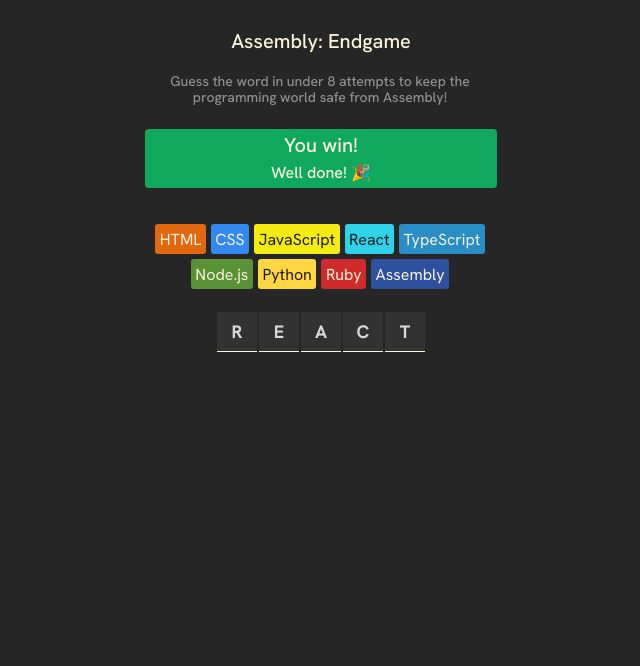
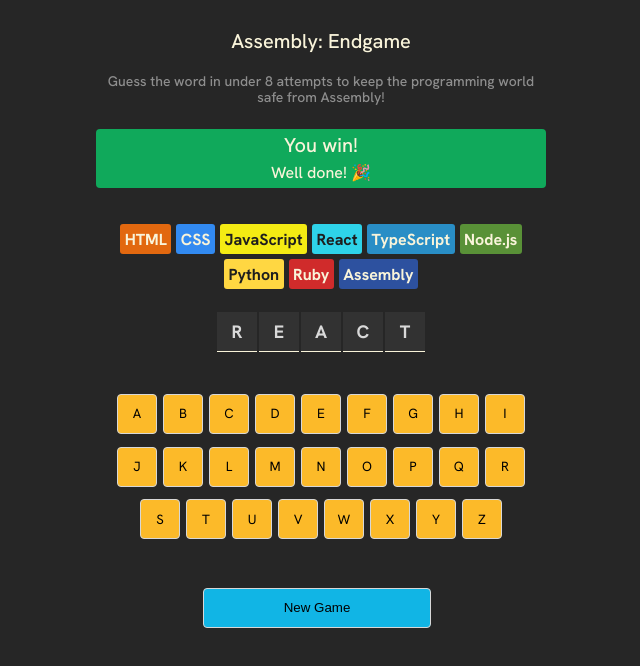
Before and after one commit to ray-17/endgame, a React (Vite) app in the folder endgame/: page / in a window 1280 px wide. Shown: the top 666 px of the page, without its empty margins (319-959 px from the left). Built offline with nearby package versions, Linux system fonts and the light colour scheme.

Commit message:
added keyboard and saved selected key state

```diff
--- a/endgame/package.json
+++ b/endgame/package.json
@@ -10,6 +10,7 @@
     "preview": "vite preview"
   },
   "dependencies": {
+    "clsx": "^2.1.1",
     "react": "^19.2.4",
     "react-dom": "^19.2.4"
   },
--- a/endgame/src/App.jsx
+++ b/endgame/src/App.jsx
@@ -1,4 +1,5 @@
 import Header from "./components/Header";
+import Keyboard from "./components/Keyboard";
 import Languages from "./components/Languages";
 import Status from "./components/Status";
 import Word from "./components/Word";
@@ -15,6 +16,10 @@
     <Status/>
     <Languages/>
     <Word/>
+    <Keyboard/>
+
+
+    <button className="newgame">New Game</button>
     </main>
   )
 }
--- /dev/null
+++ b/endgame/src/components/Keyboard.jsx
@@ -0,0 +1,33 @@
+import { useState } from "react"
+
+
+export default function Keyboard() {
+
+    const alphabet = "abcdefghijklmnopqrstuvwxyz"
+
+    const [guess, setGuess] = useState([])
+
+    function pick(key) {
+        setGuess(prev =>
+            prev.includes(key) ? prev : [...prev, key]
+        )
+    }
+
+    const keys = alphabet.split('').map((key, index) => {
+        return (
+            <button key={index}
+                className="keys"
+                onClick={() => pick(key)}>{key.toUpperCase()}</button>
+        )
+    })
+
+    console.log(guess)
+
+    return (
+        <section className="keyboard">
+            {keys}
+        </section>
+
+
+    )
+}
--- a/endgame/src/index.css
+++ b/endgame/src/index.css
@@ -17,7 +17,8 @@
   text-align: center;
   font-weight: 500;
   line-height: 100%;
-  width: 352px;
+  width: 100%;
+  max-width: 450px;
 }
 
 header > h1{
@@ -30,12 +31,13 @@
    color: #8E8E8E;
    font-size: 14px;
    height: 36px;
-   max-width: 350px;
+   max-width: 450px;
 }
 
 .status{
     width: 100%;
     height: 59px;
+    max-width: 450px;
     background-color: #10A95B;
     margin-top: 20px;
     border-radius: 4px;
@@ -67,7 +69,7 @@
     height: 51.5px;
     display: flex;
     justify-content: center;
-    max-width: 350px;
+    max-width: 450px;
     align-items: center;
     gap: 5px;
     margin-top: 36px;
@@ -80,6 +82,7 @@
     height: fit-content;
     padding: 4.5px;
     gap: 4.5px;
+    font-weight: 700;
 }
 
 section.words{
@@ -89,6 +92,7 @@
     margin-top: 36px;
     display: flex;
     justify-content: center;
+    gap: 2px;
 }
 
 span.letters{
@@ -102,3 +106,40 @@
     align-items: center;
     background-color:#323232;
 }
+
+section.keyboard{
+    display: flex;
+    justify-content: center;
+    margin-top: 36px;
+    width: 100%;
+    height: 164px;
+    flex-wrap: wrap;
+    max-width: 450px;
+    padding: 6px;
+    gap: 6px;
+}
+
+button.keys{
+    height: 40px;
+    width: 40px;
+    border-radius: 4px;
+    border: solid 1px #D7D7D7;
+    background-color: #FCBA29;
+    padding: 6px;
+    font-family: "Hanken Grotesk", Arial, sans-serif;
+    cursor: pointer;
+}
+
+button.newgame{
+    width: 228px;
+    max-width: 450px;
+    height: 40px;
+    border-radius: 4px;
+    padding: 6px 12px 6px 12px;
+    gap: 6px;
+    border: 1px solid #D7D7D7;
+    background-color: #11B5E5;
+    cursor: pointer;
+    margin-top: 36px;
+    margin-left: 107px;
+}
```
Also changed, not shown: 1 other file (tests, documents, lock files or other folders).
